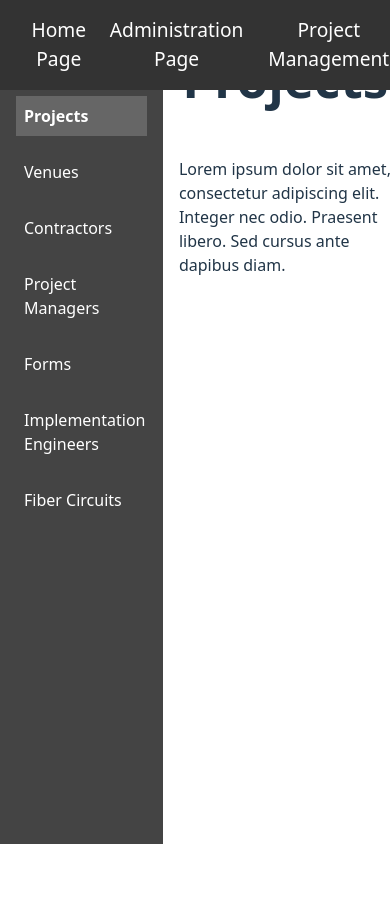
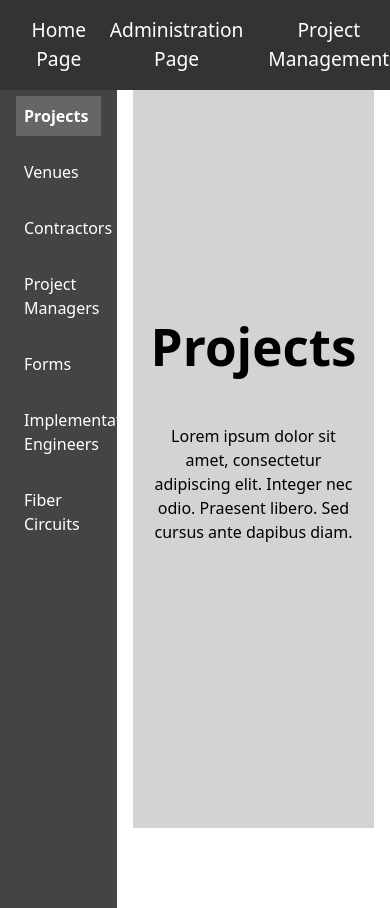
Before and after one commit to robertojvi/ApPmBack, a React (Vite) app in the folder ProjectManagementFrontEnd/: page /admin in a window 390 px wide. Before the commit the page ends 844 px from the top, so only its background shows below. Built offline with nearby package versions, Linux system fonts and the light colour scheme.

Commit message:
feat: Enhance Admin Page layout and styling for better responsiveness and consistency across components

```diff
--- a/ProjectManagementFrontEnd/src/components/AdminPage.css
+++ b/ProjectManagementFrontEnd/src/components/AdminPage.css
@@ -61,9 +61,27 @@
 }
 
 .admin-content {
-    width: 60%;
-    /* Adjust content width to 60% */
+    width: 70%;
+    /* Ensure the content uses the remaining 70% of the admin page */
+    height: 100vh;
+    /* Match the height of the viewport */
     padding: 1rem;
     box-sizing: border-box;
     background-color: white;
+    display: flex;
+    flex-direction: column;
+    align-items: stretch;
+    /* Stretch child elements to use full width */
+    justify-content: center;
+    overflow-x: hidden;
+    /* Prevent horizontal overflow */
 }
+
+.component-container {
+    display: flex;
+    flex-direction: column;
+    align-items: center;
+    justify-content: center;
+    width: 100%;
+    text-align: center;
+}
--- a/ProjectManagementFrontEnd/src/components/AdminPage.jsx
+++ b/ProjectManagementFrontEnd/src/components/AdminPage.jsx
@@ -33,8 +33,11 @@ function AdminPage() {
 	};
 
 	return (
-		<div className="admin-page">
-			<nav className="admin-navbar">
+		<div
+			className="admin-page"
+			style={{ display: "flex", width: "100vw", height: "100vh" }}
+		>
+			<nav className="admin-navbar" style={{ width: "30%", height: "100%" }}>
 				<ul>
 					<li
 						className={selectedComponent === "Projects" ? "active" : ""}
--- a/ProjectManagementFrontEnd/src/components/admin/Contractors.jsx
+++ b/ProjectManagementFrontEnd/src/components/admin/Contractors.jsx
@@ -1,16 +1,16 @@
 function Contractors() {
 	return (
 		<div
+			className="component-container"
 			style={{
-				display: "flex",
-				flexDirection: "column",
-				alignItems: "center",
-				justifyContent: "center",
-				width: "100%",
+				backgroundColor: "#f0f0f0",
+				padding: "1rem",
+				width: "100%", // Ensure the container spans the full width
+				boxSizing: "border-box",
 			}}
 		>
-			<h1>Contractors</h1>
-			<p>
+			<h1 style={{ width: "100%", textAlign: "center" }}>Contractors</h1>
+			<p style={{ width: "100%", textAlign: "center" }}>
 				Lorem ipsum dolor sit amet, consectetur adipiscing elit. Integer nec
 				odio. Praesent libero. Sed cursus ante dapibus diam.
 			</p>
--- a/ProjectManagementFrontEnd/src/components/admin/FiberCircuits.jsx
+++ b/ProjectManagementFrontEnd/src/components/admin/FiberCircuits.jsx
@@ -1,16 +1,16 @@
 function FiberCircuits() {
 	return (
 		<div
+			className="component-container"
 			style={{
-				display: "flex",
-				flexDirection: "column",
-				alignItems: "center",
-				justifyContent: "center",
-				width: "100%",
+				backgroundColor: "#f0f0f0",
+				padding: "1rem",
+				width: "100%", // Ensure the container spans the full width
+				boxSizing: "border-box",
 			}}
 		>
-			<h1>Fiber Circuits</h1>
-			<p>
+			<h1 style={{ width: "100%", textAlign: "center" }}>Fiber Circuits</h1>
+			<p style={{ width: "100%", textAlign: "center" }}>
 				Lorem ipsum dolor sit amet, consectetur adipiscing elit. Integer nec
 				odio. Praesent libero. Sed cursus ante dapibus diam.
 			</p>
--- a/ProjectManagementFrontEnd/src/components/admin/Forms.jsx
+++ b/ProjectManagementFrontEnd/src/components/admin/Forms.jsx
@@ -1,16 +1,16 @@
 function Forms() {
 	return (
 		<div
+			className="component-container"
 			style={{
-				display: "flex",
-				flexDirection: "column",
-				alignItems: "center",
-				justifyContent: "center",
-				width: "100%",
+				backgroundColor: "#f0f0f0",
+				padding: "1rem",
+				width: "100%", // Ensure the container spans the full width
+				boxSizing: "border-box",
 			}}
 		>
-			<h1>Forms</h1>
-			<p>
+			<h1 style={{ width: "100%", textAlign: "center" }}>Forms</h1>
+			<p style={{ width: "100%", textAlign: "center" }}>
 				Lorem ipsum dolor sit amet, consectetur adipiscing elit. Integer nec
 				odio. Praesent libero. Sed cursus ante dapibus diam.
 			</p>
--- a/ProjectManagementFrontEnd/src/components/admin/ImplementationEngineers.jsx
+++ b/ProjectManagementFrontEnd/src/components/admin/ImplementationEngineers.jsx
@@ -1,16 +1,18 @@
 function ImplementationEngineers() {
 	return (
 		<div
+			className="component-container"
 			style={{
-				display: "flex",
-				flexDirection: "column",
-				alignItems: "center",
-				justifyContent: "center",
-				width: "100%",
+				backgroundColor: "#f0f0f0",
+				padding: "1rem",
+				width: "100%", // Ensure the container spans the full width
+				boxSizing: "border-box",
 			}}
 		>
-			<h1>Implementation Engineers</h1>
-			<p>
+			<h1 style={{ width: "100%", textAlign: "center" }}>
+				Implementation Engineers
+			</h1>
+			<p style={{ width: "100%", textAlign: "center" }}>
 				Lorem ipsum dolor sit amet, consectetur adipiscing elit. Integer nec
 				odio. Praesent libero. Sed cursus ante dapibus diam.
 			</p>
--- a/ProjectManagementFrontEnd/src/components/admin/ProjectManagers.jsx
+++ b/ProjectManagementFrontEnd/src/components/admin/ProjectManagers.jsx
@@ -1,16 +1,18 @@
 function ProjectManagers() {
 	return (
 		<div
+			className="component-container"
 			style={{
-				display: "flex",
-				flexDirection: "column",
-				alignItems: "center",
-				justifyContent: "center",
+				backgroundColor: "#d3d3d3", // Darker background color
+				padding: "1rem",
 				width: "100%",
+				height: "100%",
+				boxSizing: "border-box",
+				color: "black", // Set text color to black
 			}}
 		>
-			<h1>Project Managers</h1>
-			<p>
+			<h1 style={{ width: "100%", textAlign: "center" }}>Project Managers</h1>
+			<p style={{ width: "100%", textAlign: "center" }}>
 				Lorem ipsum dolor sit amet, consectetur adipiscing elit. Integer nec
 				odio. Praesent libero. Sed cursus ante dapibus diam.
 			</p>
--- a/ProjectManagementFrontEnd/src/components/admin/Projects.jsx
+++ b/ProjectManagementFrontEnd/src/components/admin/Projects.jsx
@@ -1,16 +1,18 @@
 function Projects() {
 	return (
 		<div
+			className="component-container"
 			style={{
-				display: "flex",
-				flexDirection: "column",
-				alignItems: "center",
-				justifyContent: "center",
+				backgroundColor: "#d3d3d3", // Darker background color
+				padding: "1rem",
 				width: "100%",
+				height: "100%",
+				boxSizing: "border-box",
+				color: "black", // Set text color to black
 			}}
 		>
-			<h1>Projects</h1>
-			<p>
+			<h1 style={{ width: "100%", textAlign: "center" }}>Projects</h1>
+			<p style={{ width: "100%", textAlign: "center" }}>
 				Lorem ipsum dolor sit amet, consectetur adipiscing elit. Integer nec
 				odio. Praesent libero. Sed cursus ante dapibus diam.
 			</p>
--- a/ProjectManagementFrontEnd/src/components/admin/Venues.jsx
+++ b/ProjectManagementFrontEnd/src/components/admin/Venues.jsx
@@ -1,16 +1,16 @@
 function Venues() {
 	return (
 		<div
+			className="component-container"
 			style={{
-				display: "flex",
-				flexDirection: "column",
-				alignItems: "center",
-				justifyContent: "center",
-				width: "100%",
+				backgroundColor: "#f0f0f0",
+				padding: "1rem",
+				width: "100%", // Ensure the container spans the full width
+				boxSizing: "border-box",
 			}}
 		>
-			<h1>Venues</h1>
-			<p>
+			<h1 style={{ width: "100%", textAlign: "center" }}>Venues</h1>
+			<p style={{ width: "100%", textAlign: "center" }}>
 				Lorem ipsum dolor sit amet, consectetur adipiscing elit. Integer nec
 				odio. Praesent libero. Sed cursus ante dapibus diam.
 			</p>
```
